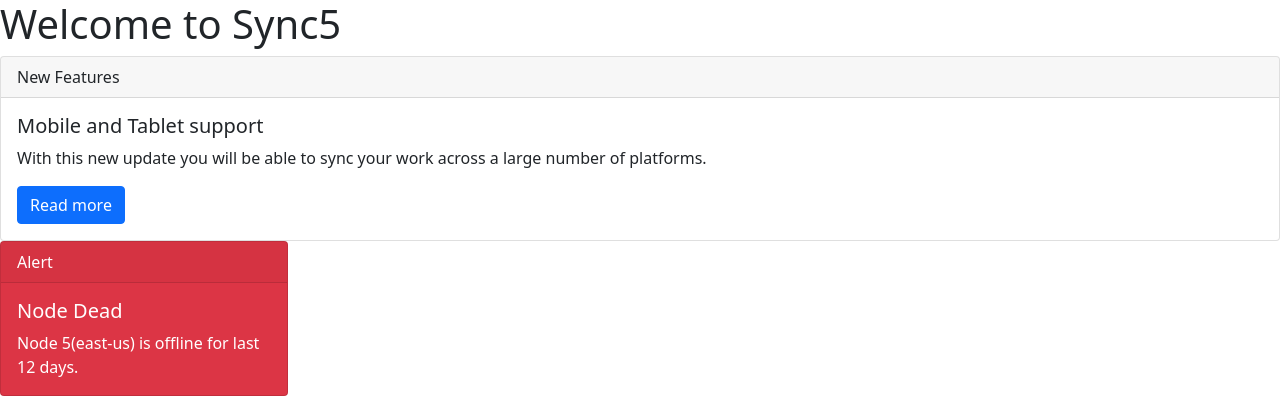
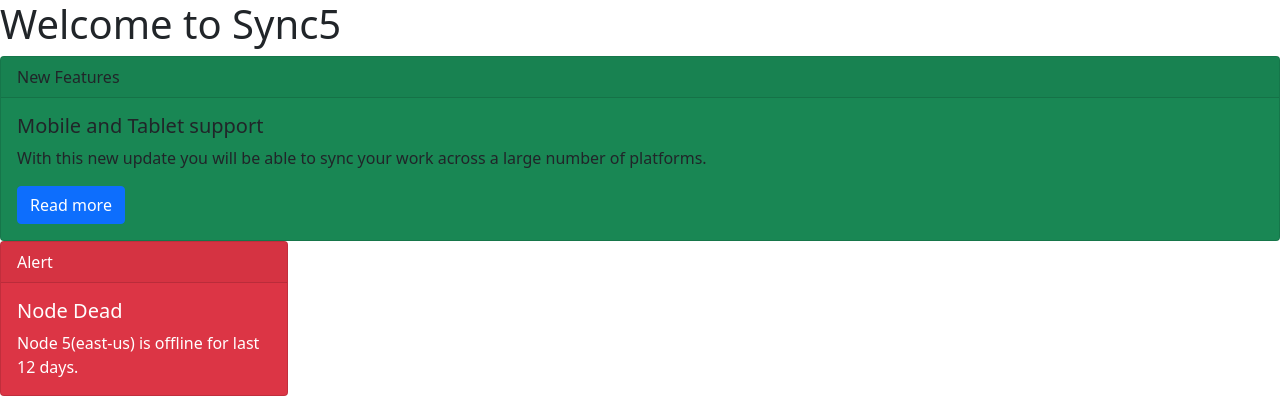
Before and after one commit to acciojob/bootstrap-card-shaikh-yusuf, a website: page main.html in a window 1280 px wide. Shown: the top 398 px of the page. Drawn offline with nearby package versions, Linux system fonts and the light colour scheme.

Commit message:
created a submission

```diff
--- a/main.html
+++ b/main.html
@@ -9,12 +9,12 @@
 
 <body>
    <h1>Welcome to Sync5</h1>
-	<div class="card">
+	<div class="card bg-success">
 
   <div class="card-header">
  New Features
   </div>
-  <div class="card-body">
+  <div class="card-body ">
     <h5 class="card-title">Mobile and Tablet support</h5>
     <p class="card-text">With this new update you will be able to sync your work across a large number of platforms.</p>
     <a href="#" class="btn btn-primary">Read more</a>
```
